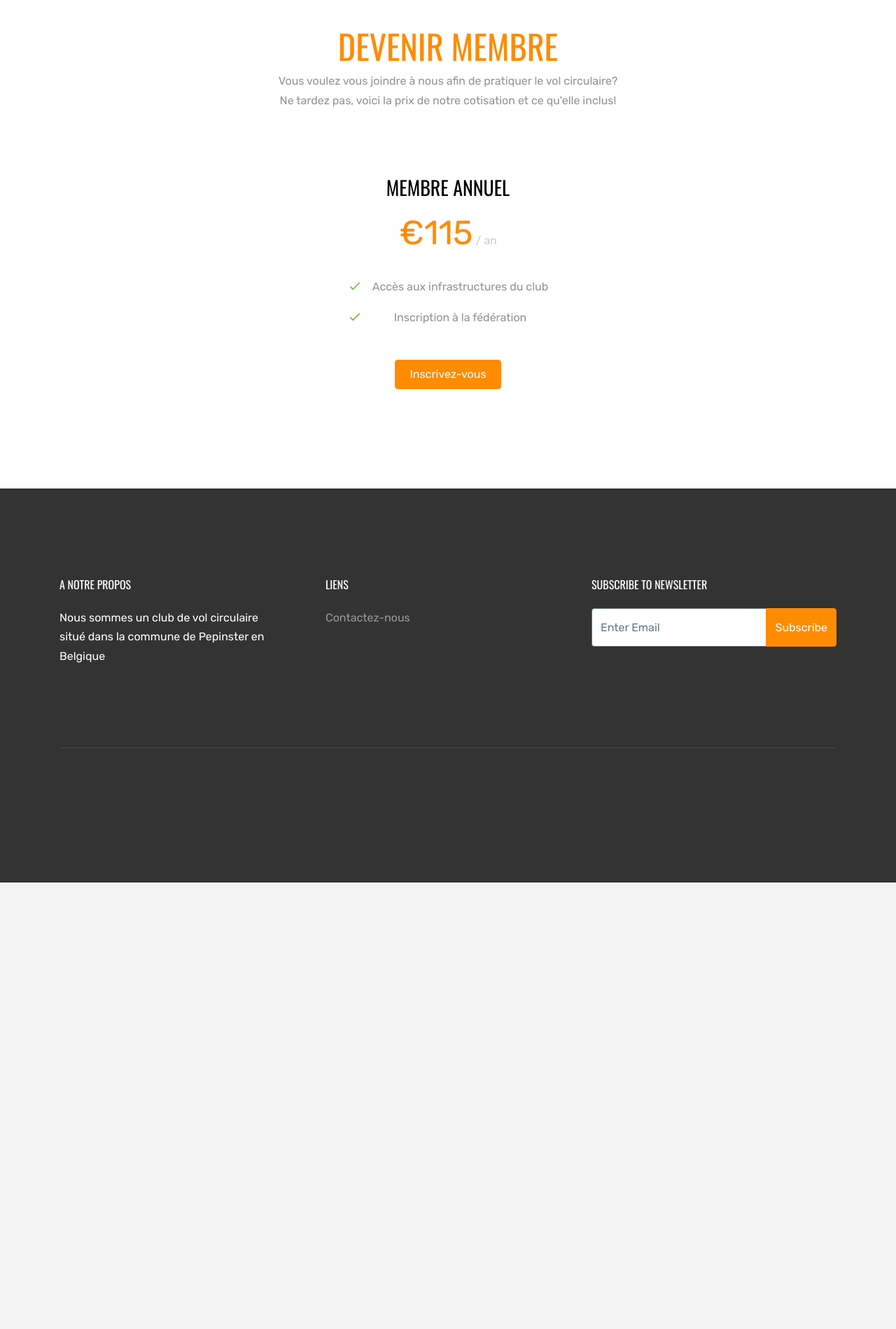
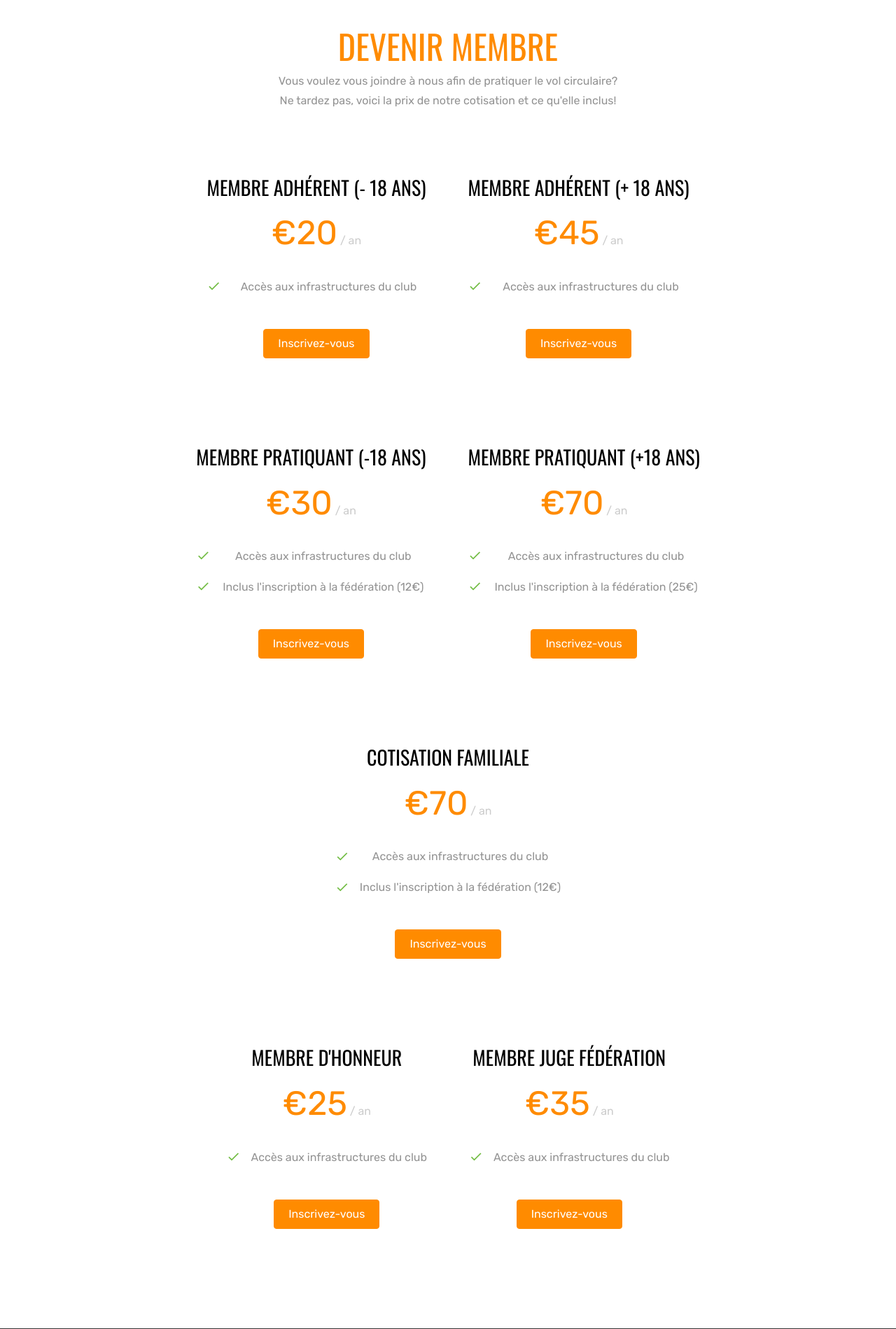
Before and after one commit to VirouxNicolas/caponweb, a PHP site: page / in a window 1280 px wide. Shown: the part 3751-5650 px from the top of the page at 70% size. Before the commit the page ends 5012 px from the top, so only its background shows below. Run offline with PHP 8.4, Linux system fonts and the light colour scheme; some libraries are stand-ins or nearby versions; some web fonts are replaced.

Commit message:
Update prix.php

```diff
--- a/inc/prix.php
+++ b/inc/prix.php
@@ -9,17 +9,114 @@
             </div>
           </div>
 
-
-            <div class="row mb-5 justify-content-center text-center" data-aos="fade-up" data-aos-delay="100">
+          <div class="row mb-5 justify-content-center text-center" data-aos="fade-up" data-aos-delay="100">
               <div class="pricing">
-                <h3 class="text-center text-black">Membre annuel</h3>
+                <h3 class="text-center text-black">Membre adhérent (- 18 ans) </h3>
                 <div class="price text-center mb-4 ">
-                  <span><span>€115</span> / an</span>
+                  <span><span>€20</span> / an</span>
                 </div>
                 <ul class="list-unstyled ul-check success mb-5">
 
                   <li>Accès aux infrastructures du club</li>
-                  <li>Inscription à la fédération</li>
+                </ul>
+
+                  <p class="text-center">
+                  <a href="#" class="btn btn-primary btn-md text-white">Inscrivez-vous</a>
+                </p>
+
+              </div>
+              <div class="pricing">
+                <h3 class="text-center text-black">Membre adhérent (+ 18 ans) </h3>
+                <div class="price text-center mb-4 ">
+                  <span><span>€45</span> / an</span>
+                </div>
+                <ul class="list-unstyled ul-check success mb-5">
+
+                  <li>Accès aux infrastructures du club</li>
+                </ul>
+
+                  <p class="text-center">
+                  <a href="#" class="btn btn-primary btn-md text-white">Inscrivez-vous</a>
+                </p>
+
+              </div>
+            </div>
+            <div class="row mb-5 justify-content-center text-center" data-aos="fade-up" data-aos-delay="100">
+              <div class="pricing">
+                <h3 class="text-center text-black">Membre pratiquant (-18 ans)</h3>
+                <div class="price text-center mb-4 ">
+                  <span><span>€30</span> / an</span>
+                </div>
+                <ul class="list-unstyled ul-check success mb-5">
+
+                  <li>Accès aux infrastructures du club</li>
+                  <li>Inclus l'inscription à la fédération (12€)</li>
+                </ul>
+
+                  <p class="text-center">
+                  <a href="#" class="btn btn-primary btn-md text-white">Inscrivez-vous</a>
+                </p>
+
+              </div>
+              <div class="pricing">
+                <h3 class="text-center text-black">Membre pratiquant (+18 ans)</h3>
+                <div class="price text-center mb-4 ">
+                  <span><span>€70</span> / an</span>
+                </div>
+                <ul class="list-unstyled ul-check success mb-5">
+
+                  <li>Accès aux infrastructures du club</li>
+                  <li>Inclus l'inscription à la fédération (25€)</li>
+                </ul>
+
+                  <p class="text-center">
+                  <a href="#" class="btn btn-primary btn-md text-white">Inscrivez-vous</a>
+                </p>
+
+              </div>
+            </div>
+            <div class="row mb-5 justify-content-center text-center" data-aos="fade-up" data-aos-delay="100">
+              <div class="pricing">
+                <h3 class="text-center text-black">Cotisation familiale</h3>
+                <div class="price text-center mb-4 ">
+                  <span><span>€70</span> / an</span>
+                </div>
+                <ul class="list-unstyled ul-check success mb-5">
+
+                  <li>Accès aux infrastructures du club</li>
+                  <li>Inclus l'inscription à la fédération (12€)</li>
+                </ul>
+
+                  <p class="text-center">
+                  <a href="#" class="btn btn-primary btn-md text-white">Inscrivez-vous</a>
+                </p>
+
+              </div>
+
+            </div>
+            <div class="row mb-5 justify-content-center text-center" data-aos="fade-up" data-aos-delay="100">
+              <div class="pricing">
+                <h3 class="text-center text-black">Membre d'honneur</h3>
+                <div class="price text-center mb-4 ">
+                  <span><span>€25</span> / an</span>
+                </div>
+                <ul class="list-unstyled ul-check success mb-5">
+                  <li>Accès aux infrastructures du club</li>
+                </ul>
+
+                  <p class="text-center">
+                  <a href="#" class="btn btn-primary btn-md text-white">Inscrivez-vous</a>
+                </p>
+
+              </div>
+              <div class="pricing">
+                <h3 class="text-center text-black">Membre juge fédération</h3>
+                <div class="price text-center mb-4 ">
+                  <span><span>€35</span> / an</span>
+                </div>
+                <ul class="list-unstyled ul-check success mb-5">
+
+                  <li>Accès aux infrastructures du club</li>
                 </ul>
 
                   <p class="text-center">
```
